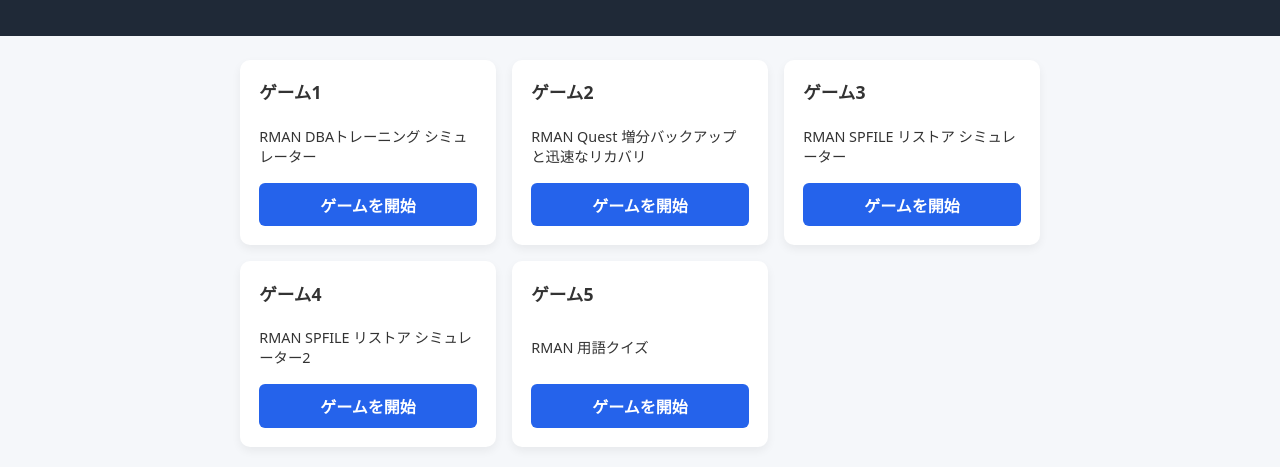
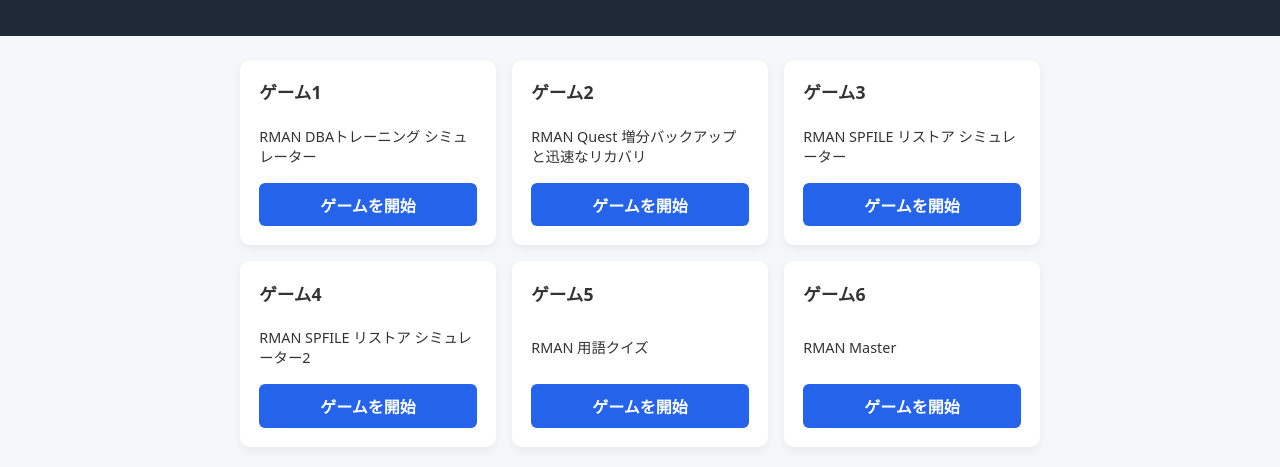
Before and after one commit to explorelei/RMAN-sutudy-games, a plain HTML site: page index.html in a window 1280 px wide. Shown: the part 95-562 px from the top of the page. Drawn offline with Linux system fonts and the light colour scheme.

Commit message:
Add game6 section to index.html

```diff
--- a/index.html
+++ b/index.html
@@ -139,6 +139,14 @@
         <a href="game5.html">ゲームを開始</a>
       </div>
 
+      <div class="game-card">
+        <h2>ゲーム6</h2>
+        <p>
+          RMAN Master
+        </p>
+        <a href="game6.html">ゲームを開始</a>
+      </div>
+
     </section>
   </main>
 
```
